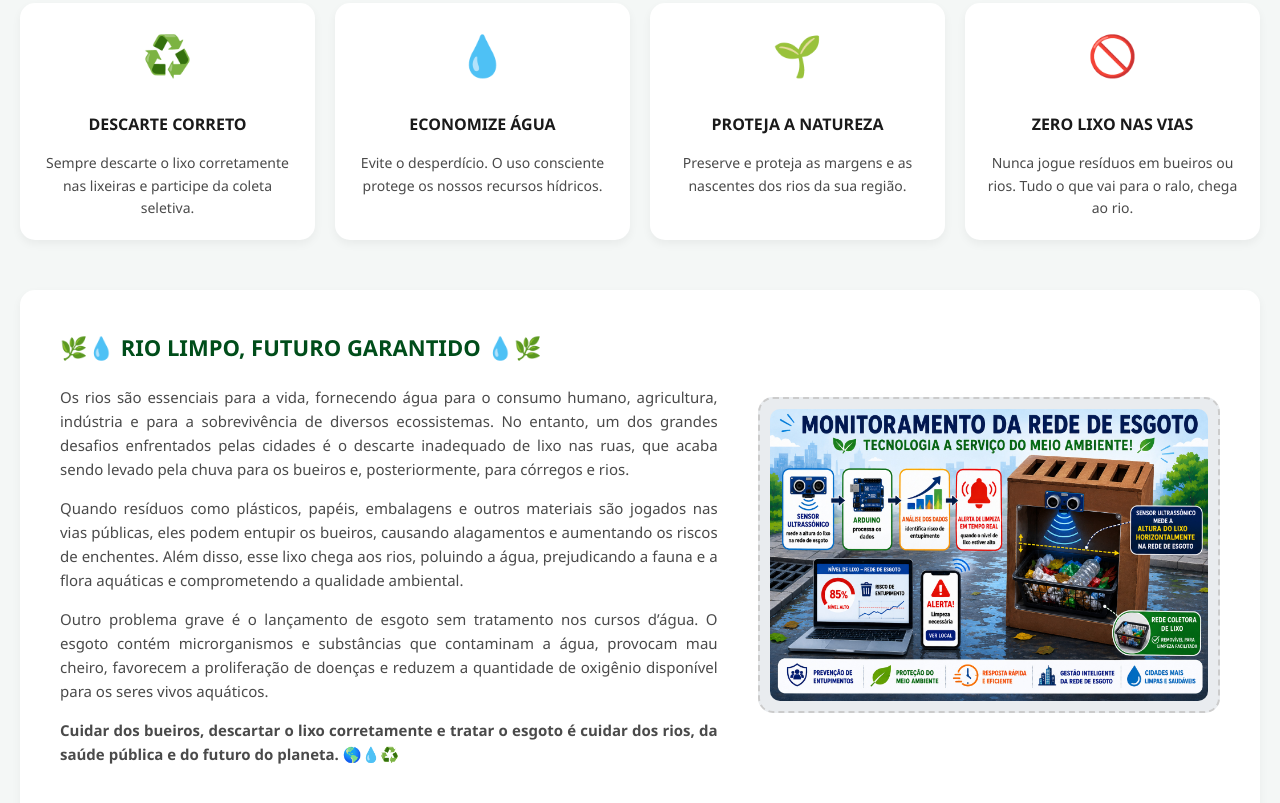
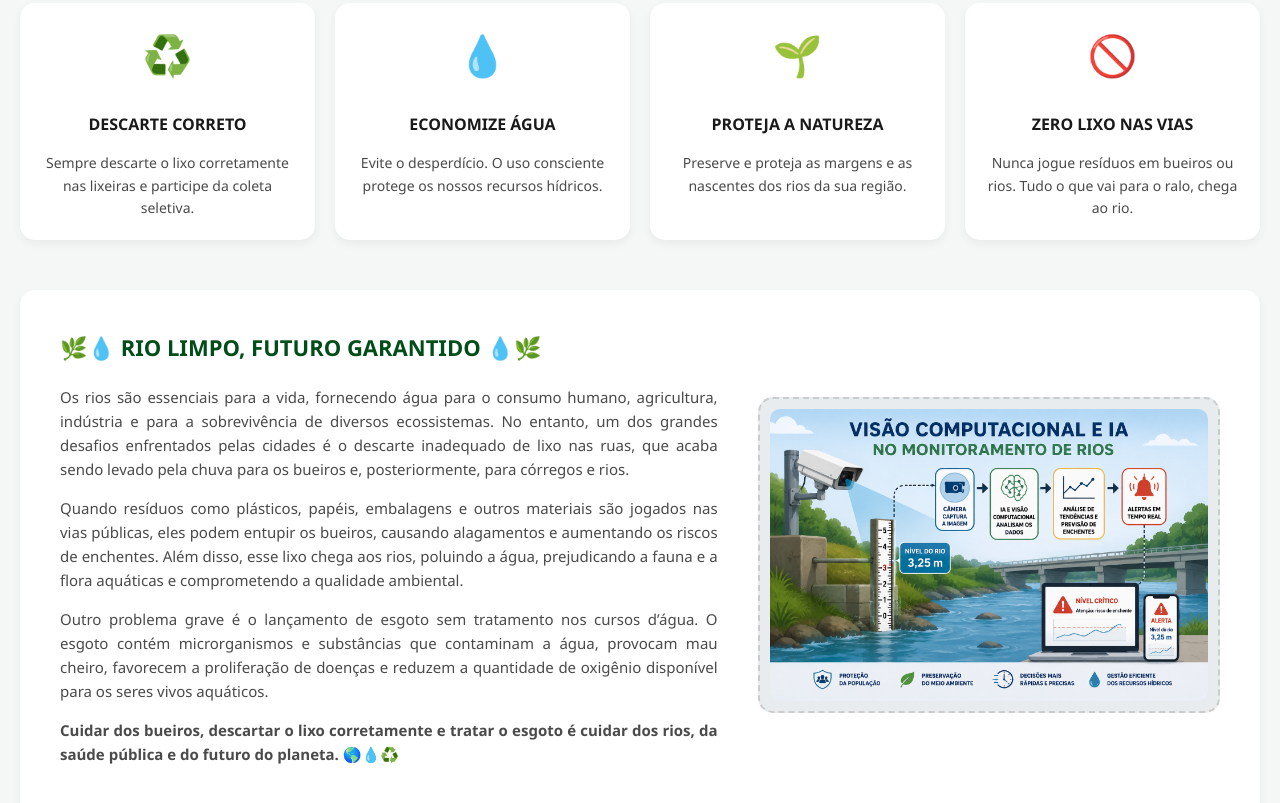
Before and after one commit to Michel-xx/Ecologia, a plain HTML site: page page/visao.html in a window 1280 px wide. Shown: the part 863-1666 px from the top of the page. Drawn offline with Linux system fonts and the light colour scheme.

Commit message:
correção de imagem

```diff
--- a/page/visao.html
+++ b/page/visao.html
@@ -411,7 +411,7 @@
                     </div>
 
                     <div class="bottom-image-container">
-                        <img id="imagem-responsiva" src="imagem/WhatsApp Image 2026-06-17 at 14.50.39.jpeg" alt="">
+                        <img id="imagem-responsiva" src="imagem/WhatsApp Image 2026-06-17 at 14.38.01.jpeg" alt="">
                     </div>
 
                 </div>
```
